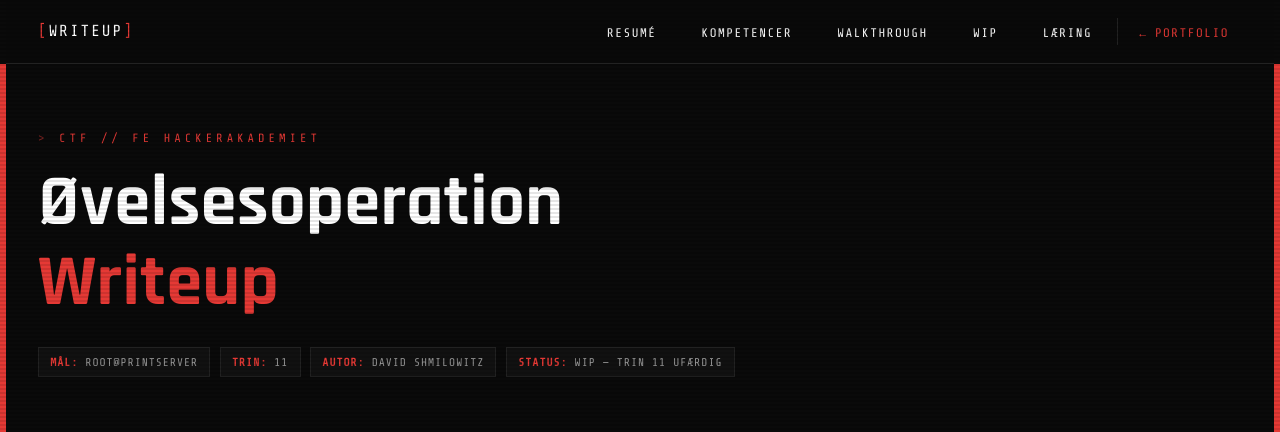
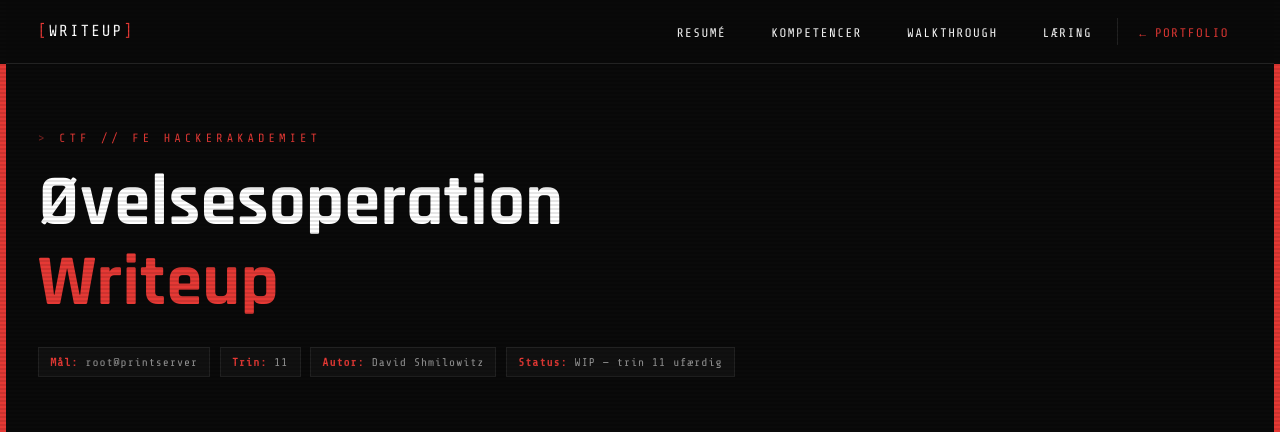
Before and after one commit to Shmilowitz/writeup_fe-ctf, a Jekyll site: the page built from README.md, in a window 1280 px wide. Shown: the top 432 px of the page. Built offline with Jekyll 4.4.1, drawn with Linux system fonts in a browser that asks for light colours; our own code applies the rules of GitHub Pages for plain Markdown files.

Commit message:
Add files via upload

```diff
--- a/_layouts/default.html
+++ b/_layouts/default.html
@@ -174,7 +174,7 @@
       font-family: var(--font-mono);
       font-size: 0.7rem;
       letter-spacing: 1px;
-      text-transform: uppercase;
+      text-transform: none;
       padding: 0.3rem 0.7rem;
       background: var(--bg2);
       border: 1px solid var(--border);
@@ -343,7 +343,6 @@
       <li><a href="#resumé">Resumé</a></li>
       <li><a href="#demonstrerede-kompetencer">Kompetencer</a></li>
       <li><a href="#trin-1-reconnaissance">Walkthrough</a></li>
-      <li><a href="#wip-analyse-af-angrebsflader-på-router-applikationer">WIP</a></li>
       <li><a href="#læringspunkter">Læring</a></li>
       <li class="back-link"><a href="https://shmilowitz.github.io/portfolio">Portfolio</a></li>
     </ul>
```
